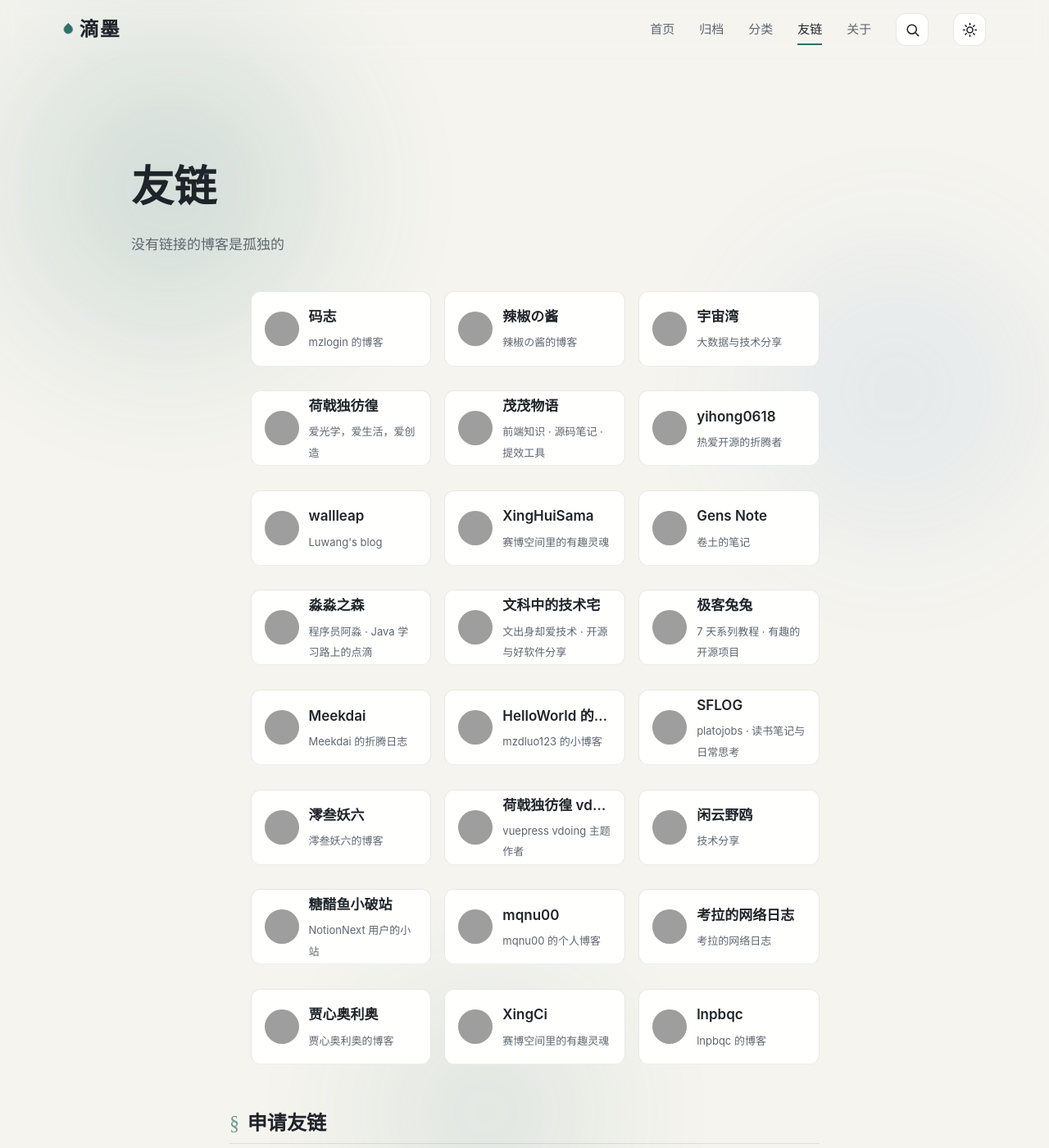
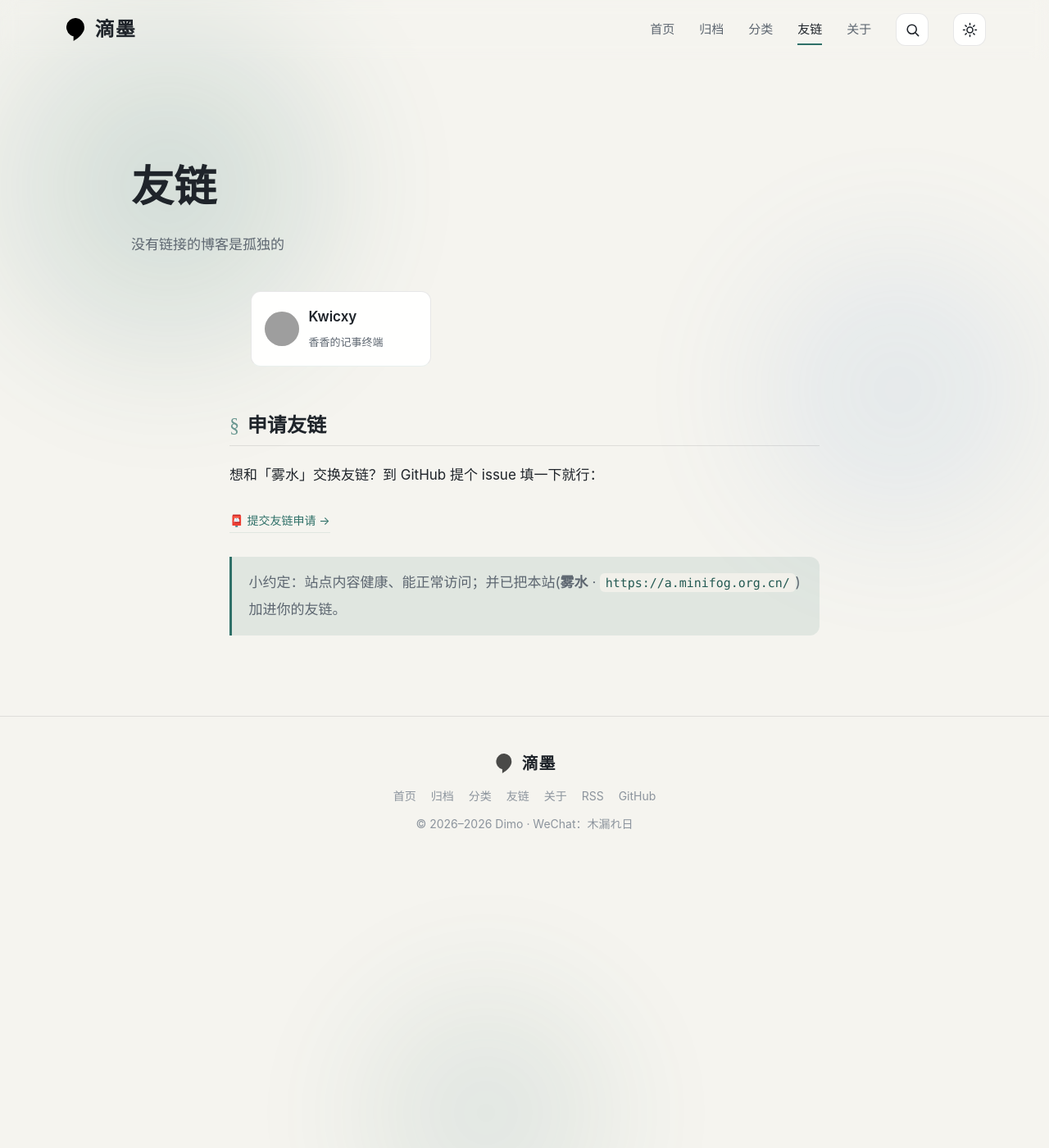
Before and after one commit to DKomorebi/DKomorebi.github.io, a Jekyll site: the page built from pages/links.md, in a window 1280 px wide and 1400 px high. Shown: the whole window at 82% size. Built offline with Jekyll 4.4.1, drawn with Linux system fonts in a browser that asks for light colours; a style sheet for code colours, icons or effects is not loaded; some of the changed text lies outside the part shown; grey boxes are pictures that could not be loaded.

Commit message:
feat:本地完成修改（评论除外）

```diff
--- a/_config.yml
+++ b/_config.yml
@@ -2,7 +2,7 @@
 #   Main Configs   #
 # ---------------- #
 baseurl:
-url: https://a.minifog.org.cn
+url: https://duke123123.github.io
 date_format: "ordinal"
 title: 滴墨
 subtitle: "WeChat：木漏れ日"
@@ -40,7 +40,7 @@
     # 修改图片请替换 assets/images/qrcode.jpg
     qrcode:
         enabled: true
-        image_alt: wushui
+        image_alt: dimo
     # 维基索引页使用哪种视图，支持 列表（list）/分类（cate）
     wiki:
         view: cate
@@ -57,13 +57,13 @@
 # ---------------- #
 #      Author      #
 # ---------------- #
-author: Wu Shui
+author: Dimo
 organization:
 organization_url:
-github_username: JinRudy
-github_username_url: https://a.minifog.org.cn/JinRudy
-location: ShangHai, China
-email: WushuiOvO@qq.com
+github_username: Komorebi
+github_username_url: https://github.com/duke123123
+location: Hangzhou, China
+email: 1141185146O@qq.com
 
 # ---------------- #
 #    Navigation    #
@@ -130,19 +130,19 @@
         client_secret: a1195355966ea6d29723a4c4eb8d5c72e9401ea9
 # gitalk 配置参考：https://github.com/gitalk/gitalk#install
 gitalk:
-    owner: JinRudy
+    owner: Komorebi
     repo: github.io.config
     clientID: c60064b0fcfeec5c1eab
     clientSecret: be242fd3523814e479b990f08079316da2be606d
 # utterances 配置参考：https://utteranc.es/
 utterances:
-    repo: JinRudy/github.io.config
+    repo: Komorebi/github.io.config
 # beaudar 配置参考：https://beaudar.lipk.org/
 beaudar:
-    repo: JinRudy/github.io.config
+    repo: Komorebi/github.io.config
 # giscus 配置参考：https://giscus.app/zh-CN
 giscus:
-    repo: JinRudy/github.io.config
+    repo: Komorebi/github.io.config
     repo-id: R_kgDOKNmYlQ
     category: Announcements
     category-id: DIC_kwDOKNmYlc4CY_T8
--- a/_data/links.yml
+++ b/_data/links.yml
@@ -1,96 +1,4 @@
-- name: 码志
-  url: https://mazhuang.org
-  avatar: https://github.com/mzlogin.png
-  desc: mzlogin 的博客
-- name: 辣椒の酱
-  url: https://removeif.github.io/
-  avatar: https://github.com/removeif.png
-  desc: 辣椒の酱的博客
-- name: 宇宙湾
-  url: https://yuzhouwan.com/
-  avatar: https://github.com/asdf2014.png
-  desc: 大数据与技术分享
-- name: 荷戟独彷徨
-  url: https://guanqr.com/
-  avatar: https://cdn.jsdelivr.net/gh/guanqr/blog/static/icons/android-chrome-512x512.png
-  desc: 爱光学，爱生活，爱创造
-- name: 茂茂物语
-  url: https://notes.fe-mm.com
-  avatar: https://notes.fe-mm.com/logo.png
-  desc: 前端知识 · 源码笔记 · 提效工具
-- name: yihong0618
-  url: https://yihong.run/
-  avatar: https://github.com/yihong0618.png
-  desc: 热爱开源的折腾者
-- name: wallleap
-  url: https://myblog.wallleap.cn
-  avatar: https://github.com/wallleap.png
-  desc: Luwang's blog
-- name: XingHuiSama
-  url: https://www.xinghuisama.top/
-  avatar: https://github.com/heiehiehi.png
-  desc: 赛博空间里的有趣灵魂
-- name: Gens Note
-  url: https://gens.cn/
-  avatar: https://github.com/hellojuantu.png
-  desc: 卷土的笔记
-- name: 淼淼之森
-  url: https://www.mmzsblog.cn/
-  avatar: https://github.com/mmzsblog.png
-  desc: 程序员阿淼 · Java 学习路上的点滴
-- name: 文科中的技术宅
-  url: https://townwang.com/
-  avatar: https://github.com/Townwang.png
-  desc: 文出身却爱技术 · 开源与好软件分享
-- name: 极客兔兔
-  url: https://geektutu.com/
-  avatar: https://github.com/geektutu.png
-  desc: 7 天系列教程 · 有趣的开源项目
-- name: Meekdai
-  url: https://blog.meekdai.com/
-  avatar: https://github.com/Meekdai.png
-  desc: Meekdai 的折腾日志
-- name: HelloWorld 的小博客
-  url: https://mzdluo123.github.io/
-  avatar: https://github.com/mzdluo123.png
-  desc: mzdluo123 的小博客
-- name: SFLOG
-  url: https://github.com/platojobs/SFLOG
-  avatar: https://github.com/platojobs.png
-  desc: platojobs · 读书笔记与日常思考
-- name: 澪叁妖六
-  url: https://www.love0316.cn/
-  avatar: https://github.com/Prunights.png
-  desc: 澪叁妖六的博客
-- name: 荷戟独彷徨 vdoing
-  url: https://xugaoyi.com/
-  avatar: https://github.com/xugaoyi.png
-  desc: vuepress vdoing 主题作者
-- name: 闲云野鸥
-  url: https://cc-x-cloud.github.io/
-  avatar: https://cc-x-cloud.github.io/avatar/avatar.webp
-  desc: 技术分享
-- name: 糖醋鱼小破站
-  url: https://www.expoli.tech/
-  avatar: https://github.com/expoli.png
-  desc: NotionNext 用户的小站
-- name: mqnu00
-  url: https://github.com/mqnu00
-  avatar: https://github.com/mqnu00.png
-  desc: mqnu00 的个人博客
-- name: 考拉的网络日志
-  url: https://www.kooola.com/
-  avatar: https://github.com/z790704069.png
-  desc: 考拉的网络日志
-- name: 贾心奥利奥
-  url: https://516518.xyz/
-  avatar: https://github.com/jiaxinaoliao.png
-  desc: 贾心奥利奥的博客
-- name: XingCi
-  url: https://www.xingci.cyou/
-  avatar: https://github.com/xingciTuT.png
-  desc: 赛博空间里的有趣灵魂
-- name: lnpbqc
-  url: https://github.com/lnpbqc
-  avatar: https://github.com/lnpbqc.png
-  desc: lnpbqc 的博客
+- name: Kwicxy
+  url: http://pages.rosmontis.love/
+  avatar: https://avatars.githubusercontent.com/u/65797866?v=4
+  desc: 香香的记事终端
--- a/_includes/footer.html
+++ b/_includes/footer.html
@@ -1,6 +1,9 @@
     <footer class="site-footer">
       <div class="wrap inner">
-        <a class="brand" href="/"><span class="drop"></span>{{ site.title }}</a>
+        <a class="brand" href="/">
+          <img src="/dimo.svg" alt="logo" style="width: 24px; height: 24px; margin-right: 2px; filter: grayscale(1) opacity(0.7);">
+          {{ site.title }}
+        </a>
         <div class="flinks">
           {% for nav in site.navs %}<a href="{{ nav.href }}">{{ nav.label }}</a>{% endfor %}
           <a href="{{ site.subscribe_rss }}">RSS</a>
--- a/_includes/header.html
+++ b/_includes/header.html
@@ -23,7 +23,7 @@
 
     <link rel="canonical" href="{{ page.url | prepend: site.url }}">
     <link rel="alternate" type="application/atom+xml" title="{{ site.title }}" href="{{ site.url }}{{ site.subscribe_rss }}">
-    <link rel="shortcut icon" href="/favicon.ico">
+    <link rel="shortcut icon" href="/dimo.svg">
 
     <!-- SEO / Open Graph -->
     {% if page.title %}
@@ -61,7 +61,10 @@
     <div class="progress" id="progress"></div>
 
     <header class="site-header">
-        <a class="brand" href="/" title="{{ site.title }}" data-ripple><span class="drop"></span>{{ site.title }}</a>
+        <a class="brand" href="/" title="{{ site.title }}" data-ripple>
+          <img src="/dimo.svg" alt="logo" style="width: 28px; height: 28px; margin-right: 2px;">
+          {{ site.title }}
+        </a>
         <nav class="nav" id="nav" role="navigation">
             {% for nav in site.navs %}
             <a class="navlink {% if page.menu == nav.label %}active{% endif %}" href="{{ nav.href }}" title="{{ nav.label }}">{{ nav.label }}</a>
--- a/index.html
+++ b/index.html
@@ -6,7 +6,7 @@
 ---
 
 <section class="hero wrap">
-  <div class="eyebrow">{{ site.title }} · WU SHUI</div>
+  <div class="eyebrow">{{ site.title }} · DI MO</div>
   <h1>
     <span class="ln"><span>记录技术与生活的</span></span>
     <span class="ln"><span>每一<span class="accent-ink">滴</span>水花</span></span>
```
Also changed, not shown: Gemfile (+22 -3 lines), .github/ISSUE_TEMPLATE/apply-friend-link.md, Gemfile.lock.
